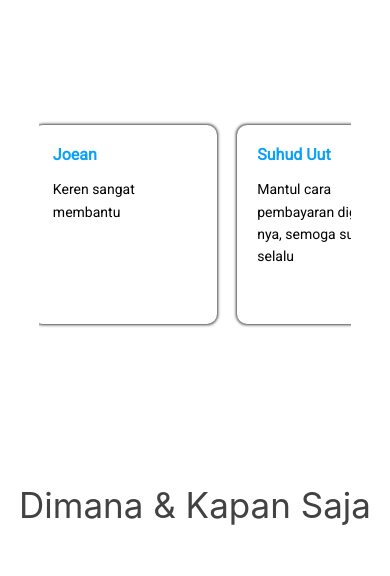
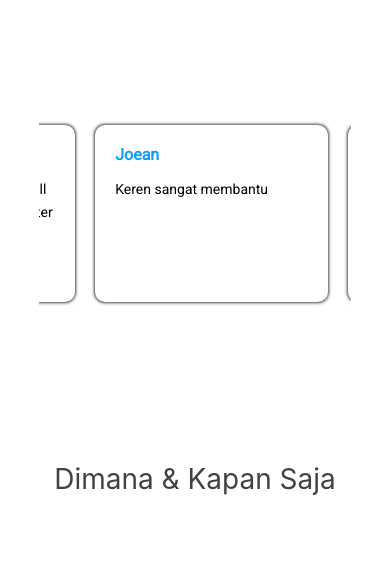
Before and after one commit to salman99-ui/Bill-landingPage, a React (Create React App) app: page / in a window 390 px wide. Shown: the part 4203-4779 px from the top of the page. Built offline with nearby package versions, Linux system fonts and the light colour scheme.

Commit message:
fixing bugs

```diff
--- a/src/Components/MainPage/main.scss
+++ b/src/Components/MainPage/main.scss
@@ -371,7 +371,7 @@
             padding: 0 10%;
             .wrapper{
                 .slider{
-                    width: 420%;
+                    width: 520%;
                     animation: mobs-slider 15s infinite;
 
                     .slider-item{
@@ -384,7 +384,9 @@
 
 
         .main-profile{
-
+            h2{
+                font-size: 28px;;
+            }
             .video-frame{
                 height: 250px;
                 width: 90%;
@@ -430,22 +432,22 @@
     }
 
     26%{
-        left: -210px;
+        left: -225px;
     }
 
     45%{
-        left: -425px;
+        left: -460px;
     }
 
     68%{
-        left: -630px;
+        left: -700px;
     }
 
     87%{
-        left: -840px;
+        left: -930px;
     }
 
     100%{
-        left: -1050px;
+        left: -1150px;
     }
 }
```
